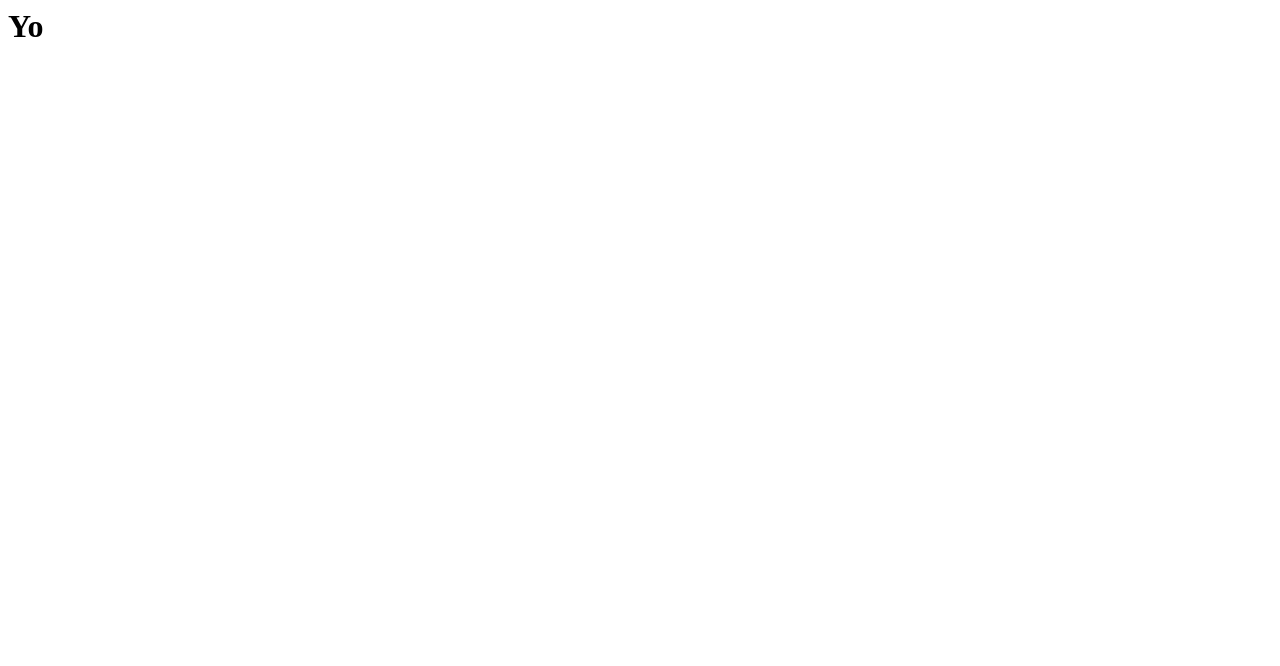
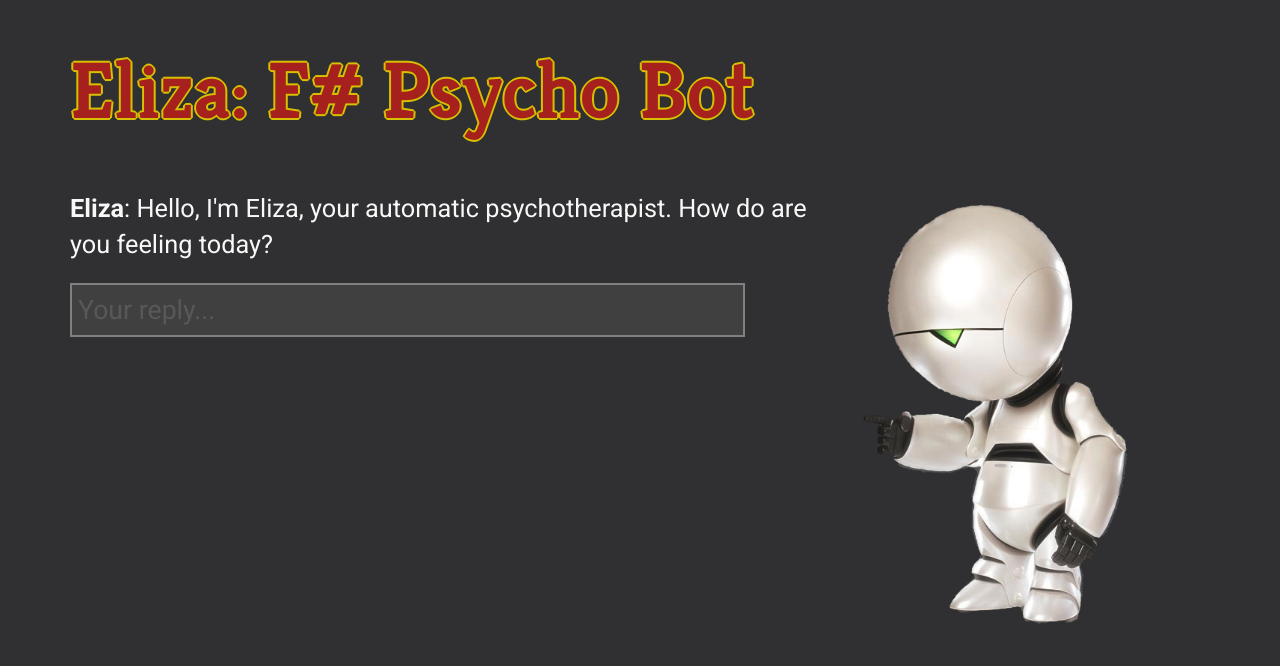
Before and after one commit to chrisjhoare/eliza-slack, a plain HTML site: page web/index.html in a window 1280 px wide. Drawn offline with nearby package versions, Linux system fonts and the light colour scheme.

Commit message:
Add Marvin

```diff
--- a/web/index.html
+++ b/web/index.html
@@ -1 +1,94 @@
-<h1>Yo</h1>
+<!DOCTYPE html>
+<html>
+<head>
+  <title>Moon Bot: Cortana's stupid little brother</title>
+  <meta http-equiv="Content-Type" content="text/html;charset=utf-8" >
+  <meta name=viewport content="width=device-width, initial-scale=1">
+  <script src="https://code.jquery.com/jquery-2.1.4.js"
+    integrity="sha256-siFczlgw4jULnUICcdm9gjQPZkw/YPDqhQ9+nAOScE4=" crossorigin="anonymous"></script>
+  <link href="https://maxcdn.bootstrapcdn.com/bootstrap/3.3.7/css/bootstrap.min.css" rel="stylesheet"
+    integrity="sha384-BVYiiSIFeK1dGmJRAkycuHAHRg32OmUcww7on3RYdg4Va+PmSTsz/K68vbdEjh4u" crossorigin="anonymous">
+  <style>
+    @import url(http://fonts.googleapis.com/css?family=Inconsolata|Kreon:300,400,700|Roboto:400,700,400italic);
+    body {
+      background:#303032;
+      font-family:Roboto;
+      color:#e0e0e0;
+      font-size:19pt;
+    }
+    h1 {
+      font:700 60pt Kreon;
+      padding-right:50px;
+      color:#A6201D;
+      text-shadow: 2px 0 0 #D6C000, -2px 0 0 #D6C000, 0 2px 0 #D6C000, 0 -2px 0 #D6C000, 1px 1px #D6C000, -1px -1px 0 #D6C000, 1px -1px 0 #D6C000, -1px 1px 0 #D6C000;
+    }
+    input {
+      font-size:20pt;
+      border:2px solid #808080;
+      padding:6px;
+      width:90%;
+      color:#d0d0d0;
+      background:#404040;
+    }
+    p {
+      color:#a8a8a8;
+      margin-bottom:15px;
+    }
+    .eliza {
+      color:#f8f8f8;
+    }
+    .space {
+      margin:20px 0px 20px 0px;
+    }
+    img {
+      width:300px;
+    }
+    a {
+      color:#d0d0d0;
+    }
+    a:hover {
+      color:white;
+    }
+    ::-webkit-input-placeholder { color: #585858; }
+    :-moz-placeholder { color: #585858; }
+    ::-moz-placeholder { color: #585858; }
+    :-ms-input-placeholder { color: #585858; }
+  </style>
+  <script type="text/javascript">
+    function update() {
+      var q = $("#query").val();
+      $("#query").val("");
+      var r = {url:"eliza", method:"POST"}
+      r.data=
+        "token=test\nteam_id=T0001\nteam_domain=example\n" +
+        "channel_id=C2147483705\nchannel_name=test\nuser_id=U2147483697\n" +
+        "user_name=Steve\ncommand=/eliza\ntext=" + q + "\n"+
+        "response_url=https://hooks.slack.com/commands/1234/5678";
+      $.ajax(r).done(function(res) {
+        $("#out").append($("<p><strong>You</strong>: " + q + "</p>"))
+        $("#out").append($("<p class='eliza'><strong>Eliza</strong>: " + res.text + "</p>"))
+      });
+      return false;
+    }
+  </script>
+</head>
+<body>
+  <div class="container"><div class="row">
+    <div class="col-md-12 space">
+      <h1>Eliza: F# Psycho Bot</h1>
+    </div>
+  </div></div>
+  <div class="container"><div class="row">
+    <div class="col-md-8 space">
+      <div id="out">
+        <p class="eliza"><strong>Eliza</strong>: Hello, I'm Eliza, your automatic psychotherapist. How do are you feeling today?</p>
+      </div>
+      <form id="frm" onsubmit="return update();" class="space">
+        <input type="text" autocomplete="off" name="query" placeholder="Your reply..." id="query" />
+      </form>
+    </div><div class="col-md-4 space">
+      <img src="marvin.png" />
+    </div>
+  </div></div>
+</body>
+</html>
```
Also changed, not shown: web/marvin.png (added), 1 other file.
